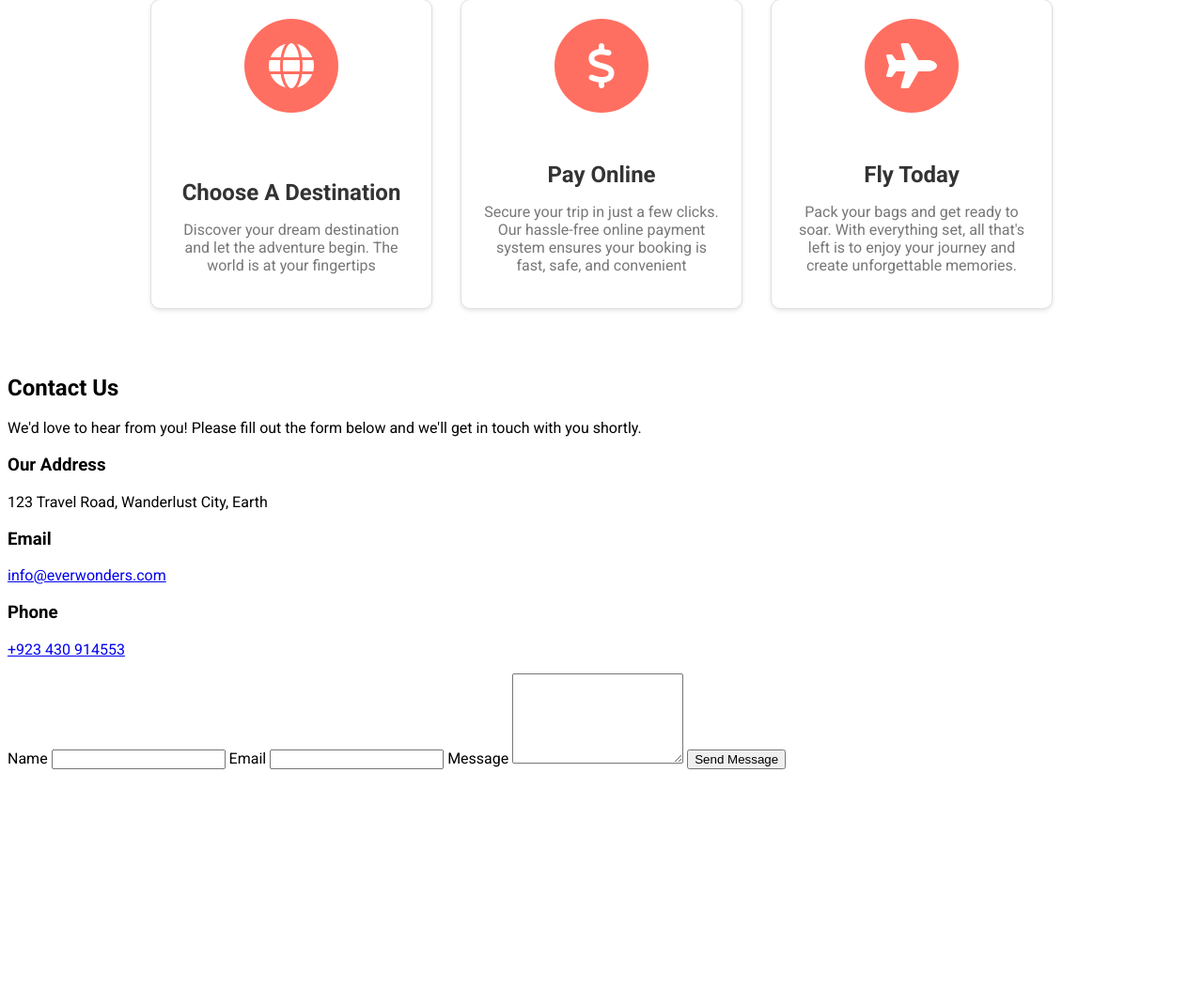
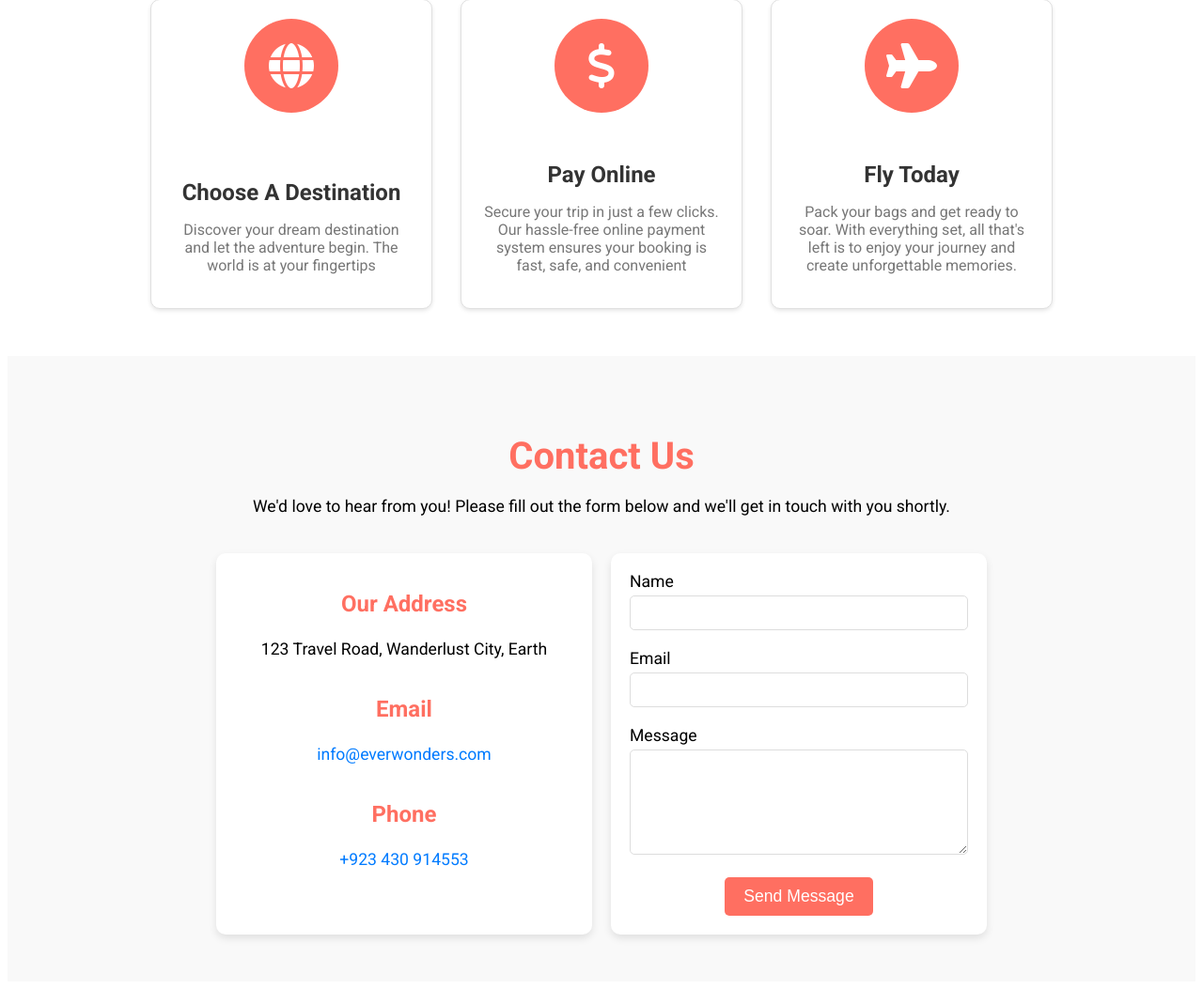
Before and after one commit to Muhammad-Ibrar727/EverWonders, a PHP site: page /everWonders/ in a window 1280 px wide. Shown: the part 3922-4975 px from the top of the page at 94% size. Before the commit the page ends 4741 px from the top, so only its background shows below. Run offline with PHP 8.4, Linux system fonts and the light colour scheme; data that the repository does not hold is empty.

Commit message:
contact us section

```diff
--- a/css/styles.css
+++ b/css/styles.css
@@ -812,3 +812,92 @@ body {
     font-size: 16px;
     line-height: 1.6;
 }
+
+
+/* Contact Us Section */
+.contact-section {
+    padding: 50px 20px;
+    background-color: #f9f9f9;
+    text-align: center;
+}
+
+.contact-section h2 {
+    font-size: 2.5em;
+    margin-bottom: 20px;
+    color: #ff6f61;
+
+}
+
+.contact-section p {
+    font-size: 1.1em;
+    margin-bottom: 40px;
+}
+
+.contact-container {
+    display: flex;
+    flex-wrap: wrap;
+    justify-content: center;
+    gap: 20px;
+}
+
+.contact-info, .contact-form {
+    background: white;
+    padding: 20px;
+    border-radius: 10px;
+    box-shadow: 0 4px 8px rgba(0, 0, 0, 0.1);
+    max-width: 400px;
+    width: 100%;
+    box-sizing: border-box;
+}
+
+.contact-info h3 {
+    font-size: 1.5em;
+    margin-top: 20px;
+    color: #ff6f61;
+
+}
+
+.contact-info p {
+    font-size: 1.1em;
+    margin-top: 10px;
+}
+
+.contact-info a {
+    color: #007BFF;
+    text-decoration: none;
+}
+
+.contact-info a:hover {
+    text-decoration: underline;
+}
+
+.contact-form label {
+    display: block;
+    font-size: 1.1em;
+    margin-bottom: 5px;
+    text-align: left;
+}
+
+.contact-form input, .contact-form textarea {
+    width: 100%;
+    padding: 10px;
+    margin-bottom: 20px;
+    border: 1px solid #ddd;
+    border-radius: 5px;
+    box-sizing: border-box;
+}
+
+.contact-form button {
+    background-color: #ff6f61;
+    color: white;
+    padding: 10px 20px;
+    border: none;
+    border-radius: 5px;
+    font-size: 1.1em;
+    cursor: pointer;
+    transition: background-color 0.3s;
+}
+
+.contact-form button:hover {
+    background-color: #e65649;
+}
```
